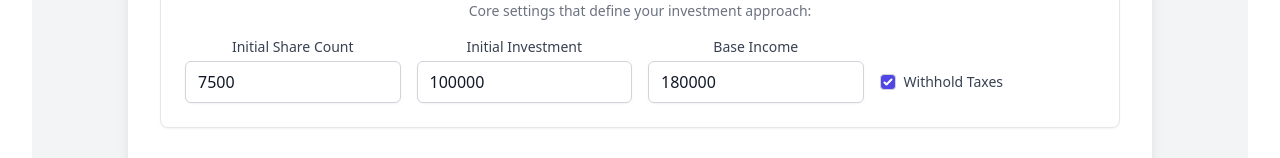
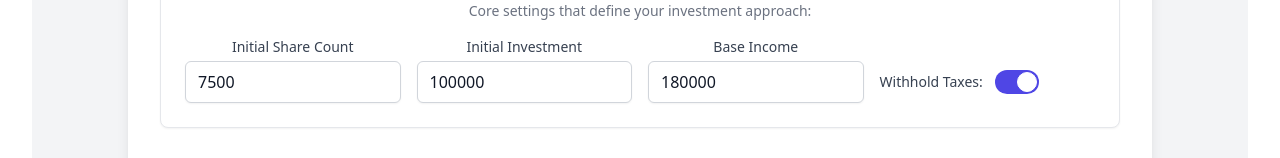
Before and after one commit to davidpeden3/portfolio-sim, a React (Vite) app: page / in a window 1280 px wide. Shown: the part 417-575 px from the top of the page. Built offline with nearby package versions, Linux system fonts and the light colour scheme.

Commit message:
replace checkbox w/ toggle

```diff
--- a/src/components/AssumptionsForm.tsx
+++ b/src/components/AssumptionsForm.tsx
@@ -281,16 +281,16 @@
                         </div>
 
                         <div className="flex items-center mt-6">
-                            <input
-                                id="withholdTaxes"
-                                name="withholdTaxes"
-                                type="checkbox"
-                                checked={formData.withholdTaxes}
-                                onChange={handleChange}
-                                className="h-4 w-4 text-indigo-600 dark:text-basshead-blue-500 focus:ring-indigo-500 dark:focus:ring-basshead-blue-500 border-gray-300 dark:border-darkBlue-600 rounded transition-colors duration-200"
-                            />
-                            <label htmlFor="withholdTaxes" className="ml-2 block text-sm text-gray-700 dark:text-gray-200 transition-colors duration-200">
-                                Withhold Taxes
+                            <span className="mr-3 text-sm text-gray-700 dark:text-gray-300 transition-colors duration-200">Withhold Taxes:</span>
+                            <label className="relative inline-flex items-center cursor-pointer">
+                                <input
+                                    type="checkbox"
+                                    name="withholdTaxes"
+                                    checked={formData.withholdTaxes}
+                                    onChange={handleChange}
+                                    className="sr-only peer"
+                                />
+                                <div className="w-11 h-6 bg-gray-200 dark:bg-darkBlue-600 peer-focus:outline-none peer-focus:ring-4 peer-focus:ring-indigo-300 dark:peer-focus:ring-basshead-blue-500 rounded-full peer peer-checked:after:translate-x-full peer-checked:after:border-white after:content-[''] after:absolute after:top-[2px] after:left-[2px] after:bg-white after:border-gray-300 dark:after:border-darkBlue-700 after:border after:rounded-full after:h-5 after:w-5 after:transition-all peer-checked:bg-indigo-600 dark:peer-checked:bg-basshead-blue-600 transition-colors duration-200"></div>
                             </label>
                         </div>
                     </div>
```
